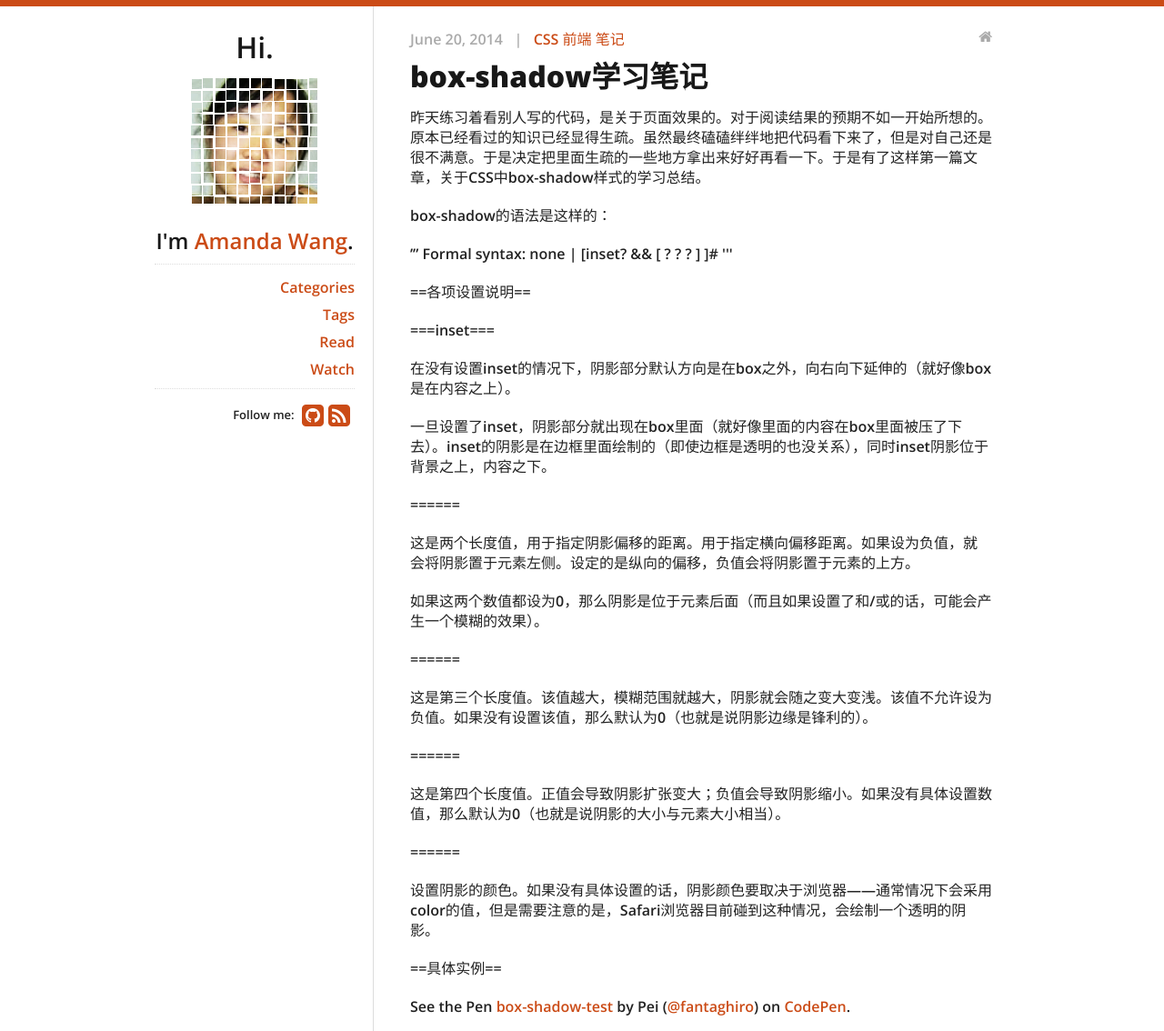
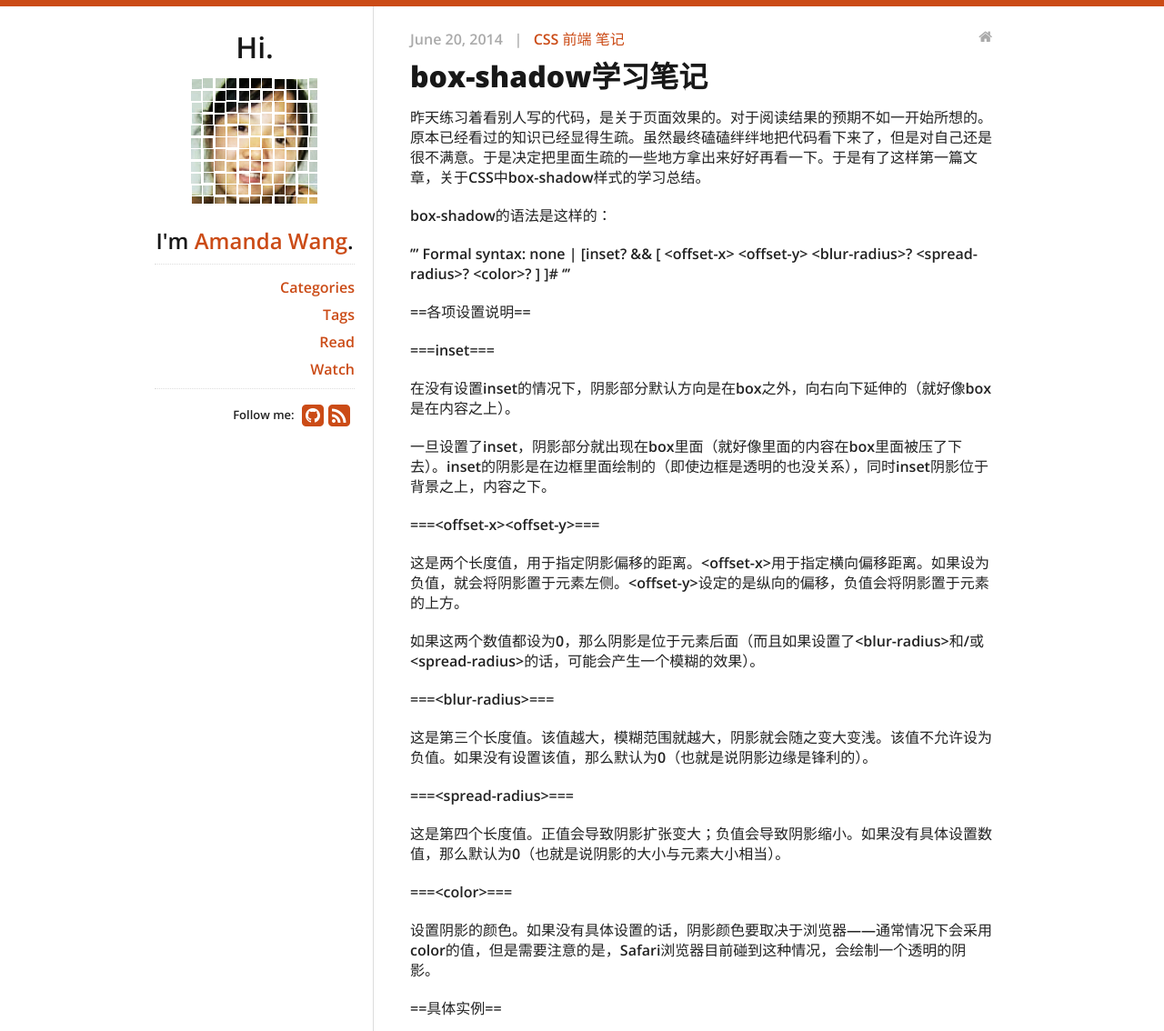
Before and after one commit to fantaghiro/fantaghiro.github.io, a Jekyll site: the page built from _posts/2014-06-20-box-shadow-study-notes.markdown, in a window 1280 px wide and 1400 px high, cut to the strip 0-1134 px from the top of the window. Shown: the whole strip at 91% size. Built offline with Jekyll 4.4.1, drawn with Linux system fonts in a browser that asks for light colours; nearby versions of some CDN libraries; comment, search, counter and statistics services are not loaded.

Commit message:
Update 2014-06-20-box-shadow-study-notes.markdown

```diff
--- a/_posts/2014-06-20-box-shadow-study-notes.markdown
+++ b/_posts/2014-06-20-box-shadow-study-notes.markdown
@@ -14,7 +14,7 @@ tags:
 box-shadow的语法是这样的：
 
 '''
-Formal syntax: none | [inset? && [ <offset-x> <offset-y> <blur-radius>? <spread-radius>? <color>? ] ]#
+Formal syntax: none | [inset? && [ &lt;offset-x> &lt;offset-y> &lt;blur-radius>? &lt;spread-radius>? &lt;color>? ] ]#
 '''
 
 ==各项设置说明==
@@ -25,21 +25,21 @@ Formal syntax: none | [inset? && [ <offset-x> <offset-y> <blur-radius>? <spread-
 
 一旦设置了inset，阴影部分就出现在box里面（就好像里面的内容在box里面被压了下去）。inset的阴影是在边框里面绘制的（即使边框是透明的也没关系），同时inset阴影位于背景之上，内容之下。
 
-===<offset-x><offset-y>===
+===&lt;offset-x>&lt;offset-y>===
 
-这是两个长度值，用于指定阴影偏移的距离。<offset-x>用于指定横向偏移距离。如果设为负值，就会将阴影置于元素左侧。<offset-y>设定的是纵向的偏移，负值会将阴影置于元素的上方。
+这是两个长度值，用于指定阴影偏移的距离。&lt;offset-x>用于指定横向偏移距离。如果设为负值，就会将阴影置于元素左侧。&lt;offset-y>设定的是纵向的偏移，负值会将阴影置于元素的上方。
 
-如果这两个数值都设为0，那么阴影是位于元素后面（而且如果设置了<blur-radius>和/或<spread-radius>的话，可能会产生一个模糊的效果）。
+如果这两个数值都设为0，那么阴影是位于元素后面（而且如果设置了&lt;blur-radius>和/或&lt;spread-radius>的话，可能会产生一个模糊的效果）。
 
-===<blur-radius>===
+===&lt;blur-radius>===
 
 这是第三个长度值。该值越大，模糊范围就越大，阴影就会随之变大变浅。该值不允许设为负值。如果没有设置该值，那么默认为0（也就是说阴影边缘是锋利的）。
 
-===<spread-radius>===
+===&lt;spread-radius>===
 
 这是第四个长度值。正值会导致阴影扩张变大；负值会导致阴影缩小。如果没有具体设置数值，那么默认为0（也就是说阴影的大小与元素大小相当）。
 
-===<color>===
+===&lt;color>===
 
 设置阴影的颜色。如果没有具体设置的话，阴影颜色要取决于浏览器——通常情况下会采用color的值，但是需要注意的是，Safari浏览器目前碰到这种情况，会绘制一个透明的阴影。
 
```
